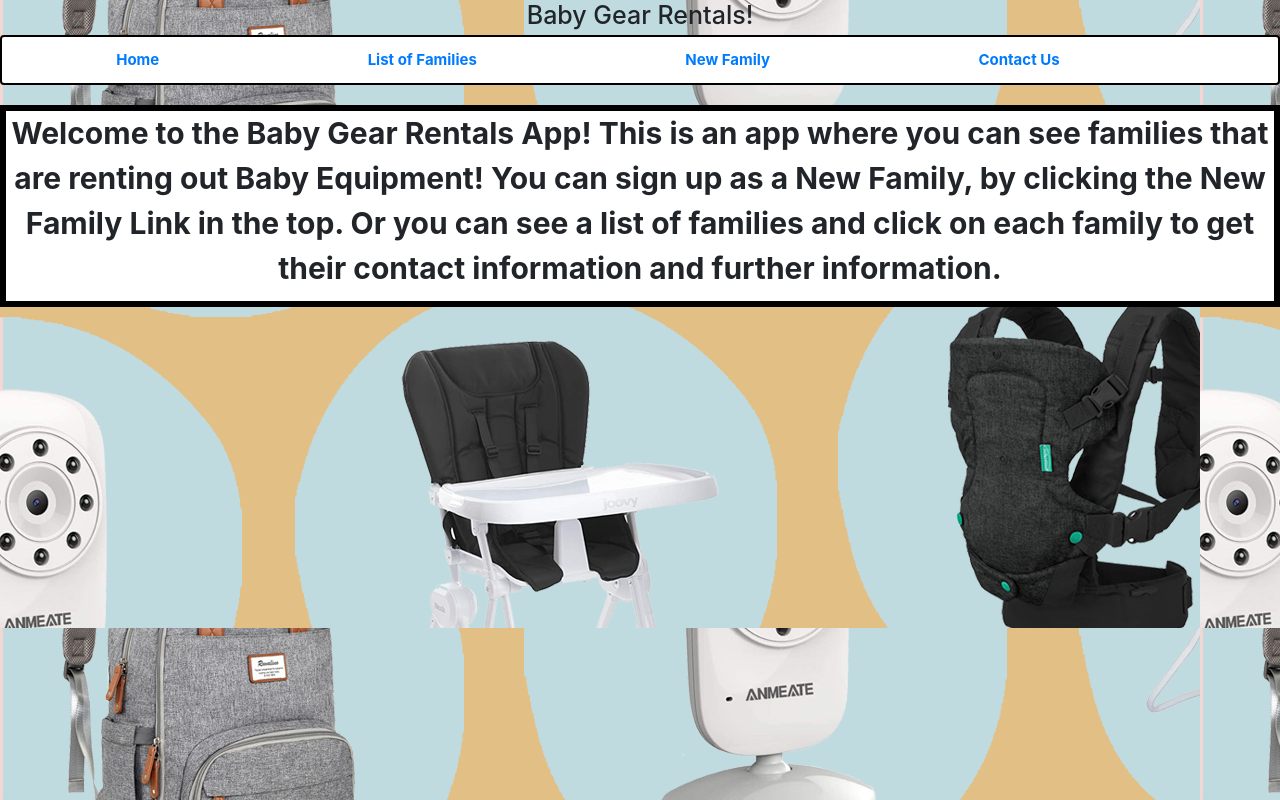
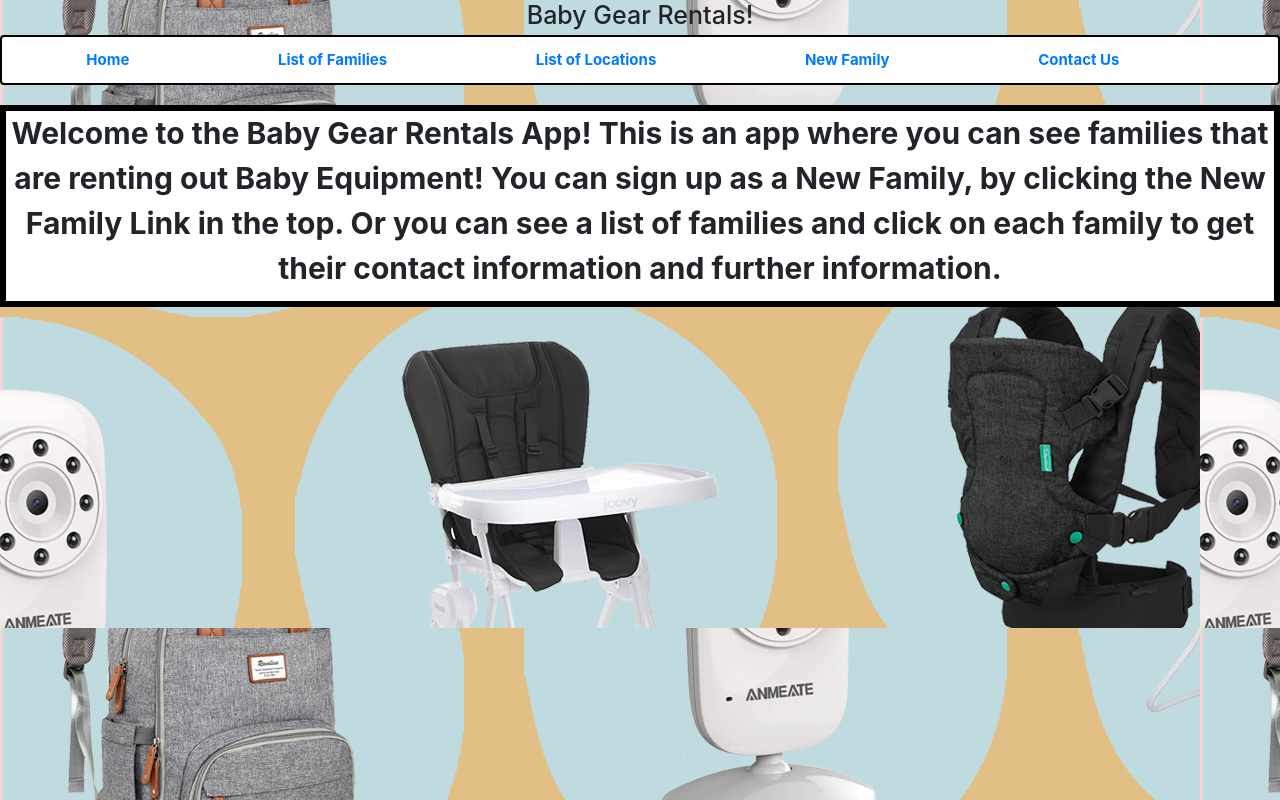
Before and after one commit to tnhubbar/babygear-rentals-client, a React (Create React App) app: page / in a window 1280 px wide. Built offline with nearby package versions, Linux system fonts and the light colour scheme; no server answers.

Commit message:
Added the option to view by location

```diff
--- a/src/components/Navbar.js
+++ b/src/components/Navbar.js
@@ -6,6 +6,7 @@ const NavBar = () => {
         <div className="navbar" style={{backgroundColor: "white"}} >
             <NavLink to="/">Home</NavLink><br/>
             <NavLink to="/families" >List of Families</NavLink><br/>
+            <NavLink to="/families/locations" >List of Locations</NavLink><br/>
             <NavLink to="/families/new">New Family</NavLink><br/>
             <NavLink to="/families/contact">Contact Us</NavLink><br/>
 
```
